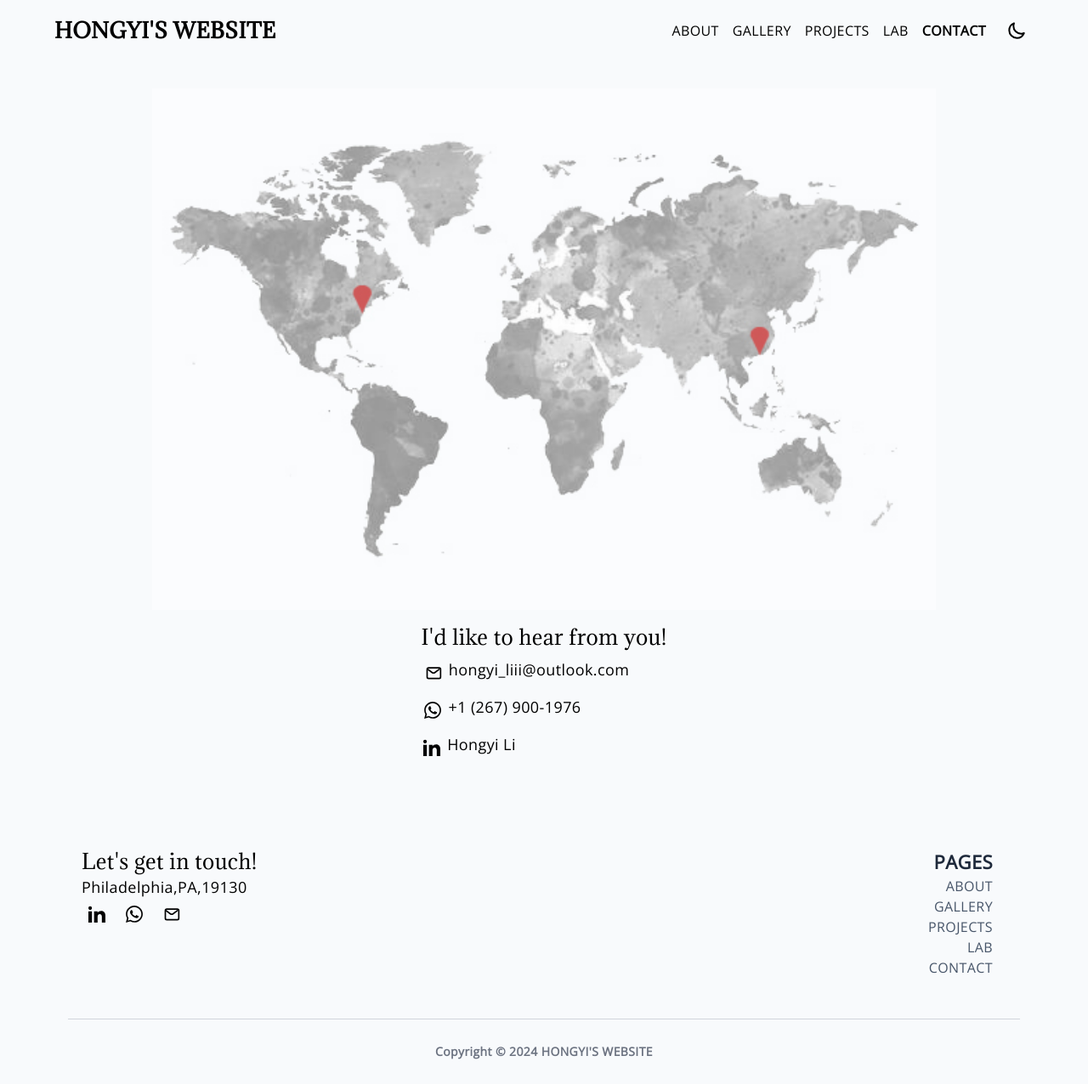
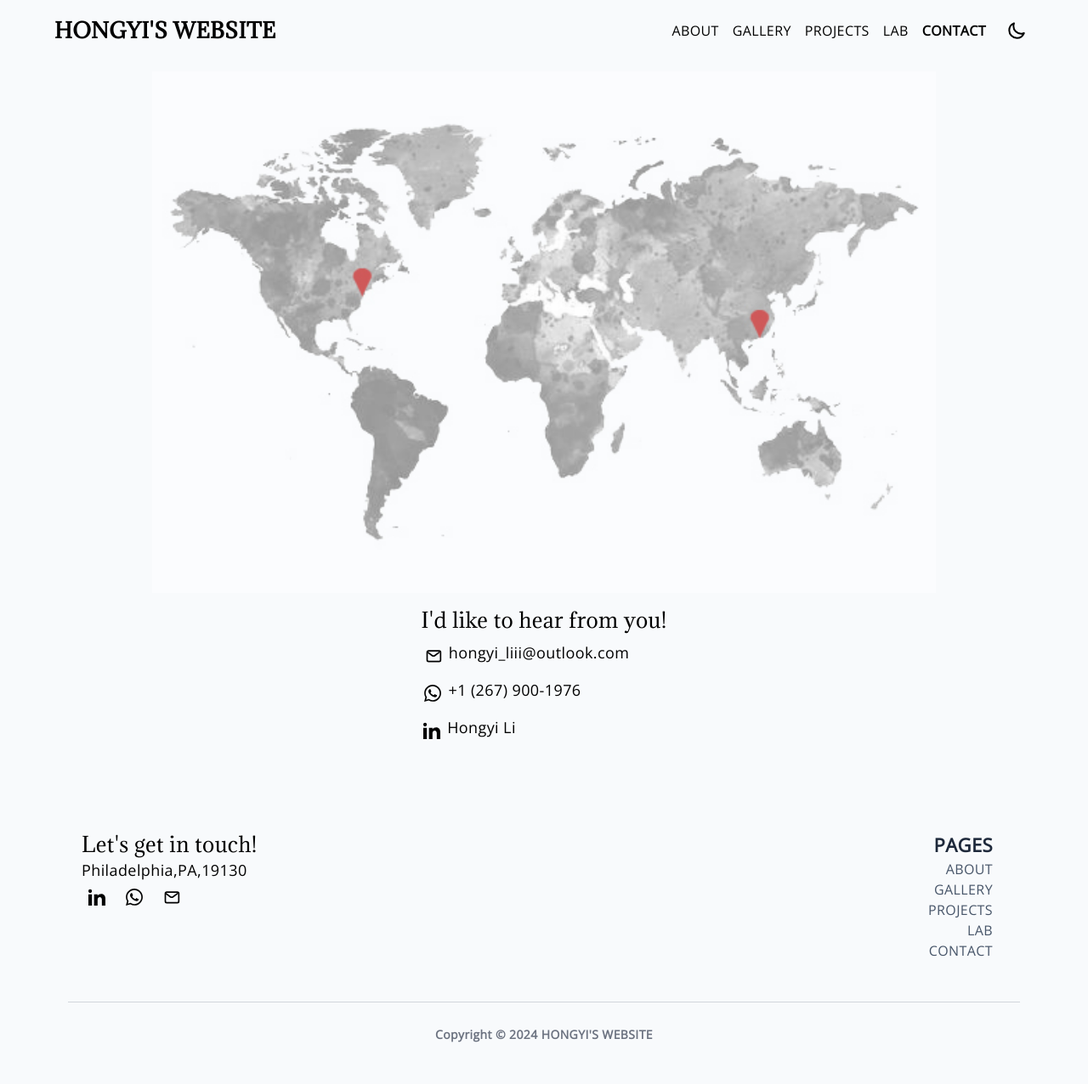
Before and after one commit to hongyili-hl/hongyili-hl.github.io, a Jekyll site: the page built from tags.md, in a window 1280 px wide. Shown: the whole page at 85% size. Built offline with Jekyll 4.4.1, drawn with Linux system fonts in a browser that asks for light colours.

Commit message:
Update base.html

```diff
--- a/_layouts/base.html
+++ b/_layouts/base.html
@@ -21,7 +21,7 @@
         position: relative;
         width: 80%;
         margin: 0 auto;
-        margin-top: 20px;
+        margin-top: 0;
        }
       .imshar{
         position: absolute;
```
